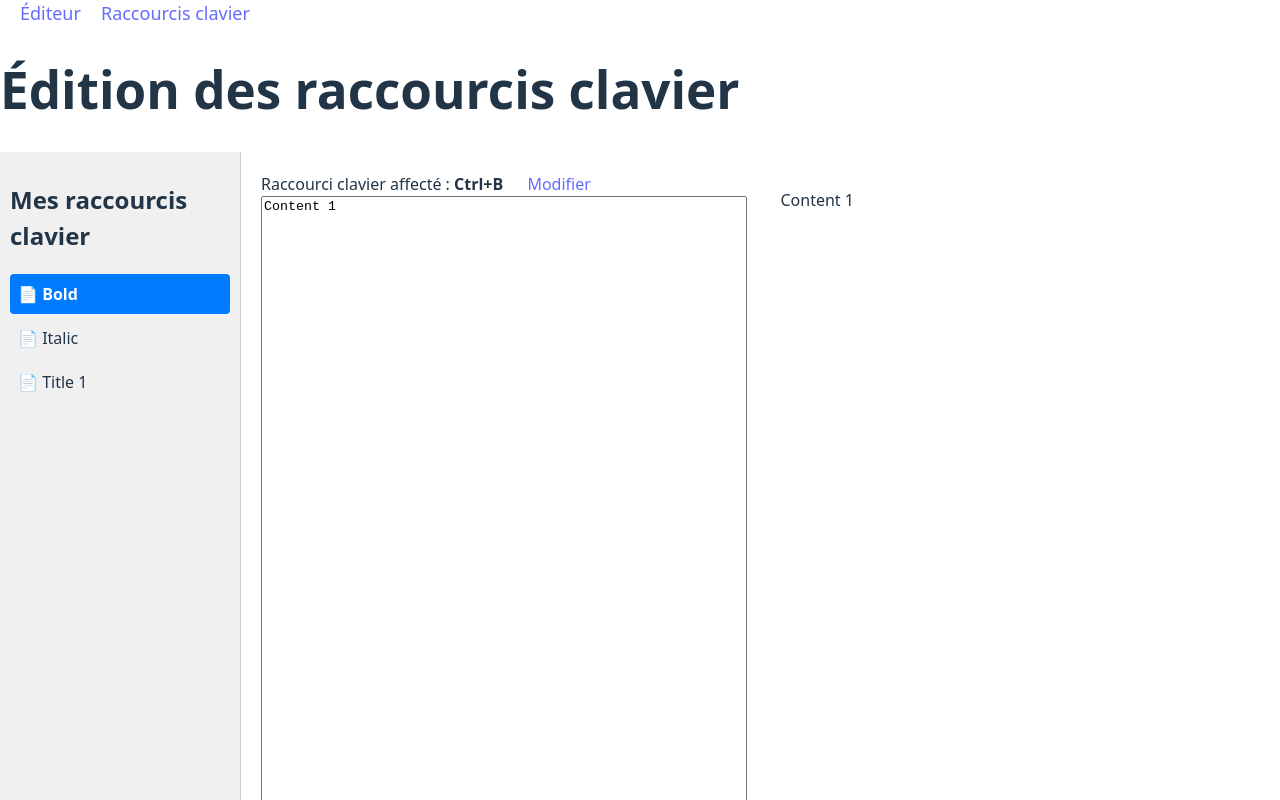
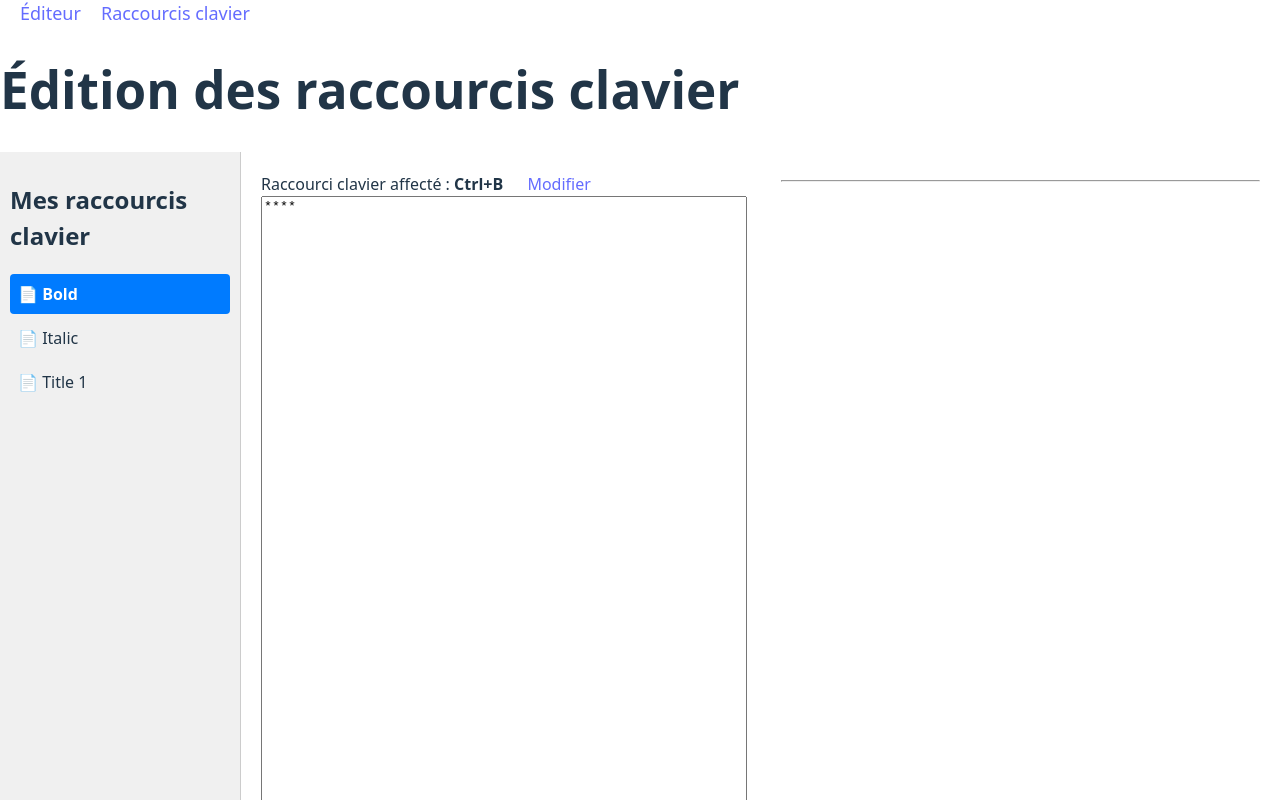
Before and after one commit to Skizzz81/ProjectMarkdown, a React (Vite) app: page /keyboard_shortcuts in a window 1280 px wide. Shown: the top 800 px of the page. Built offline with nearby package versions, Linux system fonts and the light colour scheme.

Commit message:
fix: Fixed the content of default shortcuts.

```diff
--- a/src/pages/KeyboardShortcutsMenu.jsx
+++ b/src/pages/KeyboardShortcutsMenu.jsx
@@ -7,9 +7,9 @@ import MarkdownPreview          from '../components/Editor/MarkdownPreview';
 export default function KeyboardShortcutsMenu(){
     // Defining default shortcuts
     const default_shortcuts = [
-        {id: 1, name: "Bold",       content: "Content 1",   type: 'file',   shortcut: 'Ctrl+B', parentID: 'null'},
-        {id: 2, name: "Italic",     content: "Content 2",   type: 'file',   shortcut: 'Ctrl+I', parentID: 'null'},
-        {id: 3, name: "Title 1",    content: "Content 3",   type: 'file',   shortcut: 'Ctrl+1', parentID: 'null'}
+        {id: 1, name: "Bold",       content: "****",    type: 'file',   shortcut: 'Ctrl+B', parentID: 'null'},
+        {id: 2, name: "Italic",     content: "**",      type: 'file',   shortcut: 'Ctrl+I', parentID: 'null'},
+        {id: 3, name: "Title 1",    content: "# ",      type: 'file',   shortcut: 'Ctrl+1', parentID: 'null'}
     ]
 
     // Loading the saved shortcuts at startup
```
